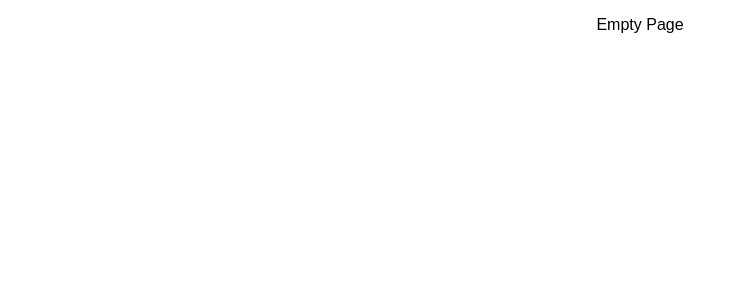
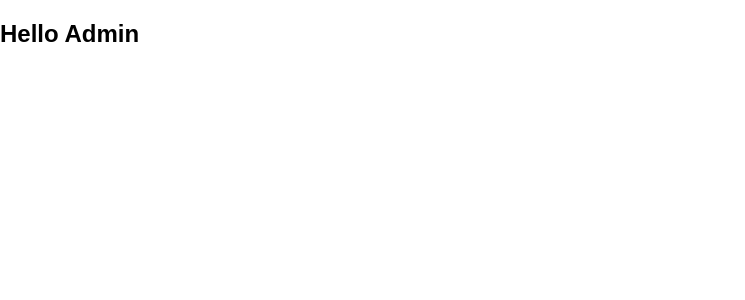
Before and after one commit to linzmeyer/sagas-portfolio, a React (Create React App) app: page /#/admin in a window 1280 px wide. Shown: the top 300 px of the page, without its empty margins (0-745 px from the left). Built offline with nearby package versions, Linux system fonts and the light colour scheme.

Commit message:
added more project setup | new files

```diff
--- a/package.json
+++ b/package.json
@@ -9,6 +9,7 @@
     "react": "^16.6.3",
     "react-dom": "^16.6.3",
     "react-redux": "^5.0.7",
+    "react-router-dom": "^5.0.0",
     "react-scripts": "^2.1.3",
     "redux": "^4.0.0",
     "redux-logger": "^3.0.6",
--- /dev/null
+++ b/src/components/Admin/Admin.js
@@ -0,0 +1,11 @@
+import React, { Component } from 'react';
+
+class Admin extends Component {
+	render() {
+    return (
+      <h2>Hello Admin</h2>
+    );
+	}
+}
+
+export default( Admin );
--- a/src/components/App/App.js
+++ b/src/components/App/App.js
@@ -1,13 +1,21 @@
 import React, { Component } from 'react';
+import { HashRouter as Router, Route } from 'react-router-dom';
+
 import './App.css';
 
+// import all components used in this component's render
+import Admin from '../Admin/Admin';
+import Home from '../Home/Home';
+
 class App extends Component {
-  // Renders the entire app on the DOM
+
   render() {
     return (
-      <div className="App">
-        <p>Empty Page</p>
-      </div>
+      // This gives these components react routes for client side routing and SPA functionality.
+      <Router>
+      	<Route exact path='/admin' component={ Admin } />
+				<Route exact path='/' component={ Home }/>
+      </Router>
     );
   }
 }
--- /dev/null
+++ b/src/components/Home/Home.js
@@ -0,0 +1,11 @@
+import React, { Component } from 'react';
+
+class Home extends Component {
+	render() {
+    return (
+      <h2>Hello Home</h2>
+    );
+	}
+}
+
+export default( Home );
```
Also changed, not shown: src/components/Header/Header.js (added, +9 -0 lines), 2 other files (tests, documents, lock files or other folders).
